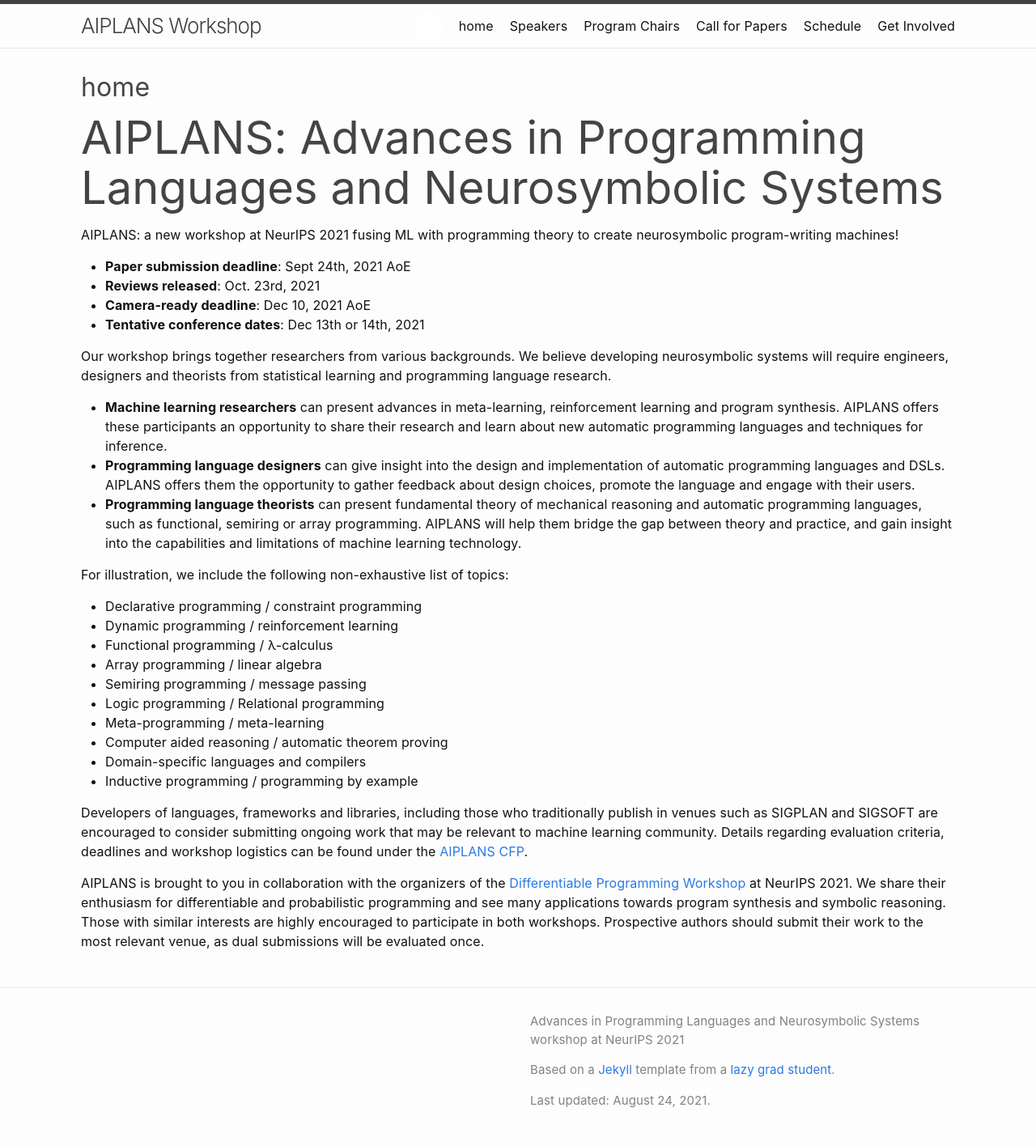
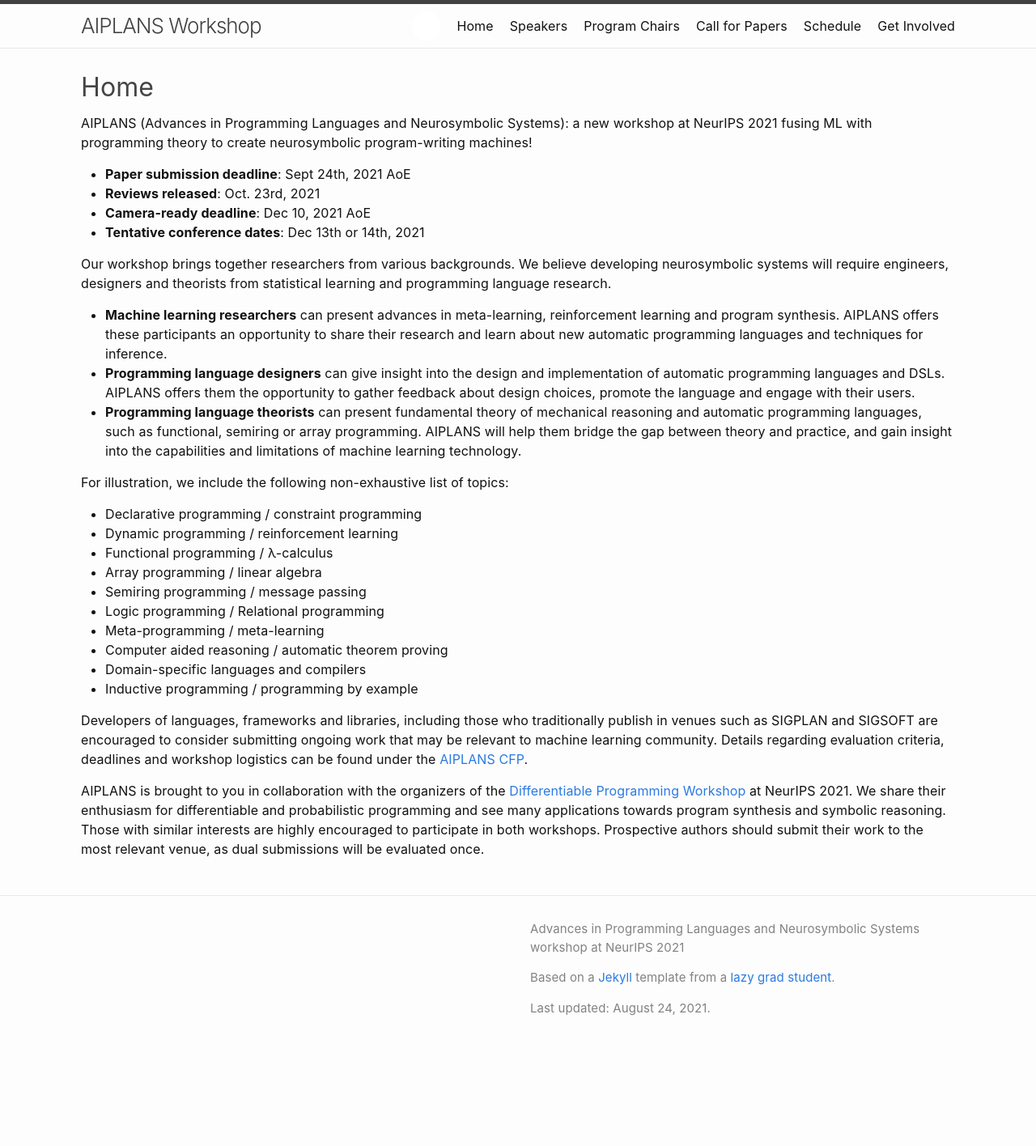
Before and after one commit to aiplans/aiplans.github.io, a Jekyll site: the page built from index.md, in a window 1280 px wide. Shown: the whole page at 81% size. Built offline with Jekyll 4.4.1, drawn with Linux system fonts in a browser that asks for light colours; after the commit the page ends 1302 px from its top, so only the background shows below that; some of the changed lines change nothing that is shown.

Commit message:
Update index.md

```diff
--- a/index.md
+++ b/index.md
@@ -3,13 +3,13 @@
 # To modify the layout, see https://jekyllrb.com/docs/themes/#overriding-theme-defaults
 
 permalink: /
-title: home
+title: Home
 layout: home
 ---
 
-# AIPLANS: Advances in Programming Languages and Neurosymbolic Systems
+<!-- # AIPLANS: Advances in Programming Languages and Neurosymbolic Systems -->
 
-AIPLANS: a new workshop at NeurIPS 2021 fusing ML with programming theory to create neurosymbolic program-writing machines!
+AIPLANS (Advances in Programming Languages and Neurosymbolic Systems): a new workshop at NeurIPS 2021 fusing ML with programming theory to create neurosymbolic program-writing machines!
 
 * **Paper submission deadline**: Sept 24th, 2021 AoE
 * **Reviews released**: Oct. 23rd, 2021
```
